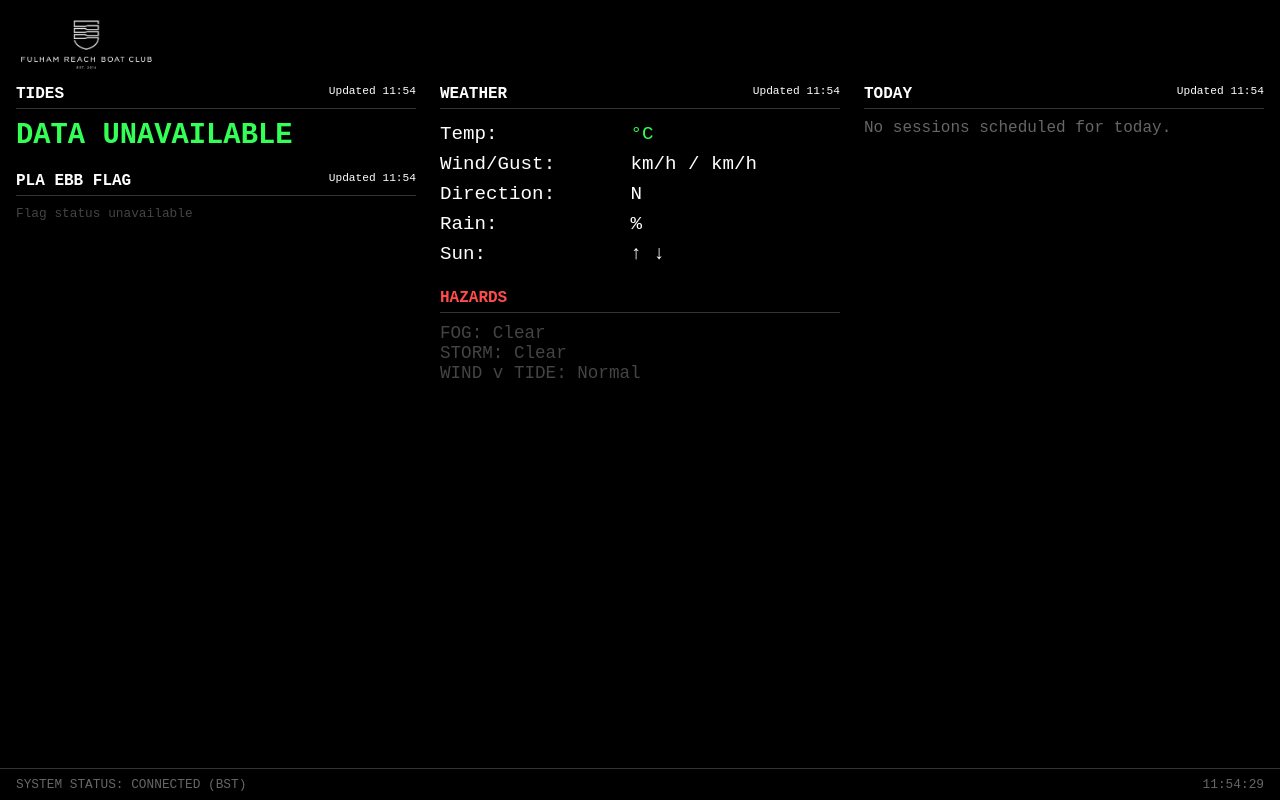
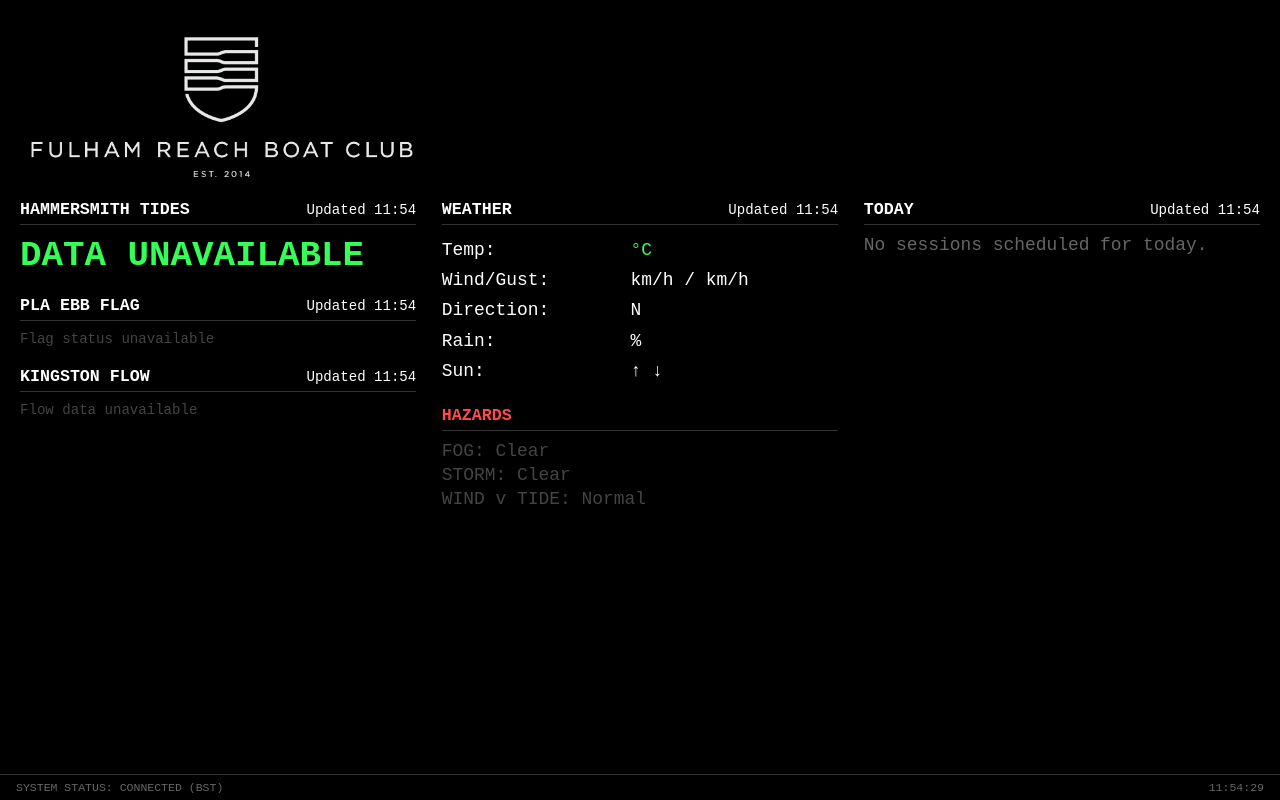
Before and after one commit to andrewfdn1/frbc-tides, a Flask app: page / in a window 1280 px wide. Run offline with Flask 3, Linux system fonts and the light colour scheme.

Commit message:
Update index.html

```diff
--- a/templates/index.html
+++ b/templates/index.html
@@ -2,34 +2,169 @@
 <html lang="en">
 <head>
     <meta charset="UTF-8">
-    <title>TIDES AT HAMMERSMITH</title>
+    <meta name="viewport" content="width=device-width, initial-scale=1.0">
+    <title>HAMMERSMITH TIDES</title>
     <style>
         * { box-sizing: border-box; margin: 0; padding: 0; font-family: 'Courier New', Courier, monospace; }
-        body { background-color: #000; color: #fff; min-height: 100vh; overflow: hidden; }
-        .logo-container { padding: 12px 16px 8px; }
-        .logo-container img { height: 60px; width: auto; }
-        .grid { display: grid; grid-template-columns: 1fr 1fr 1fr; gap: 24px; padding: 0 16px; }
-        h3 { border-bottom: 1px solid #333; padding-bottom: 5px; text-transform: uppercase; font-size: 1rem; margin-bottom: 10px; display: flex; justify-content: space-between; }
 
-        /* Updated timestamps to be white */
-        .updated { font-size: 0.7rem; color: #fff; font-weight: normal; text-transform: none; }
+        body {
+            background-color: #000;
+            color: #fff;
+            min-height: 100vh;
+        }
 
-        .metric { color: #33FF57; font-weight: bold; font-size: 1.8rem; margin-bottom: 10px; }
-        .tide-row { font-size: 1.5rem; line-height: 1.2; white-space: pre; font-weight: bold; }
+        /* Logo */
+        .logo-container {
+            padding: 12px 16px 8px;
+        }
+
+        @media (orientation: portrait) {
+            .logo-container img {
+                width: 100%;
+                height: auto;
+            }
+        }
+
+        @media (orientation: landscape) {
+            .logo-container img {
+                width: 33%;
+                height: auto;
+            }
+        }
+
+        /* Layout grid */
+        .grid {
+            display: grid;
+            grid-template-columns: 1fr 1fr 1fr;
+            gap: clamp(12px, 2vw, 28px);
+            padding: 0 clamp(10px, 2vw, 20px);
+        }
+
+        @media (orientation: portrait) {
+            .grid {
+                grid-template-columns: 1fr;
+            }
+        }
+
+        /* Fluid font sizes */
+        :root {
+            --fs-base:   clamp(13px, 1.4vw, 18px);
+            --fs-label:  clamp(11px, 1.1vw, 15px);
+            --fs-metric: clamp(20px, 2.8vw, 38px);
+            --fs-tide:   clamp(17px, 2.2vw, 30px);
+            --fs-header: clamp(13px, 1.3vw, 17px);
+            --fs-footer: clamp(10px, 0.9vw, 13px);
+        }
+
+        h3 {
+            border-bottom: 1px solid #333;
+            padding-bottom: 5px;
+            text-transform: uppercase;
+            font-size: var(--fs-header);
+            margin-bottom: 10px;
+            display: flex;
+            justify-content: space-between;
+            align-items: baseline;
+        }
+
+        .updated {
+            font-size: var(--fs-label);
+            color: #fff;
+            font-weight: normal;
+            text-transform: none;
+        }
+
+        .metric {
+            color: #33FF57;
+            font-weight: bold;
+            font-size: var(--fs-metric);
+            margin-bottom: 10px;
+        }
+
+        .tide-row {
+            font-size: var(--fs-tide);
+            line-height: 1.3;
+            white-space: pre;
+            font-weight: bold;
+        }
+
         .tide-hi { color: #FFD700; }
         .tide-lo { color: #00CED1; }
 
-        .warn-active { color: #FFFF00; font-weight: bold; margin-top: 10px; animation: blink 2s infinite; }
-        @keyframes blink { 0% { opacity: 1; } 50% { opacity: 0.3; } 100% { opacity: 1; } }
+        .warn-active {
+            color: #FFFF00;
+            font-weight: bold;
+            margin-top: 10px;
+            font-size: var(--fs-base);
+            animation: blink 2s infinite;
+        }
 
-        .pla-flag img { height: 100px; margin: 10px 0; border: 1px solid #333; }
-        .weather-table { width: 100%; font-size: 1.2rem; border-collapse: collapse; }
-        .weather-table td { padding: 4px 0; }
+        @keyframes blink {
+            0%   { opacity: 1; }
+            50%  { opacity: 0.3; }
+            100% { opacity: 1; }
+        }
 
-        /* Calendar Styling */
-        .cal-event { margin-bottom: 12px; font-size: 1.1rem; border-left: 3px solid #33FF57; padding-left: 8px; }
+        .pla-flag img {
+            height: clamp(60px, 8vw, 120px);
+            margin: 10px 0;
+            border: 1px solid #333;
+        }
 
-        footer { position: fixed; bottom: 0; width: 100%; border-top: 1px solid #333; padding: 8px 16px; font-size: 0.8rem; color: #666; display: flex; justify-content: space-between; background: #000; }
+        .weather-table {
+            width: 100%;
+            font-size: var(--fs-base);
+            border-collapse: collapse;
+        }
+
+        .weather-table td {
+            padding: clamp(3px, 0.4vw, 6px) 0;
+        }
+
+        .flow-value {
+            font-size: var(--fs-metric);
+            font-weight: bold;
+            color: #00CED1;
+            margin: 6px 0 2px;
+        }
+
+        .flow-label {
+            font-size: var(--fs-label);
+            color: #888;
+        }
+
+        .cal-event {
+            margin-bottom: clamp(8px, 1vw, 14px);
+            font-size: var(--fs-base);
+            border-left: 3px solid #33FF57;
+            padding-left: 8px;
+            line-height: 1.4;
+        }
+
+        .cal-time {
+            color: #33FF57;
+            font-size: var(--fs-base);
+        }
+
+        .hazard-line {
+            font-size: var(--fs-base);
+            margin-bottom: 4px;
+        }
+
+        footer {
+            position: fixed;
+            bottom: 0;
+            width: 100%;
+            border-top: 1px solid #333;
+            padding: 6px 16px;
+            font-size: var(--fs-footer);
+            color: #666;
+            display: flex;
+            justify-content: space-between;
+            background: #000;
+        }
+
+        body { padding-bottom: 32px; }
     </style>
 </head>
 <body>
@@ -39,20 +174,20 @@
 </div>
 
 <div class="grid">
+
     <!-- COLUMN 1: TIDES & FLAG -->
     <div>
-        <h3>TIDES <span class="updated">Updated {{ d.tides.updated }}</span></h3>
+        <h3>HAMMERSMITH TIDES <span class="updated">Updated {{ d.tides.updated }}</span></h3>
         <div class="metric" id="tide-main">
             {% if d.tides.direction %}{{ d.tides.direction }} UNTIL {{ d.tides.until }}{% else %}DATA UNAVAILABLE{% endif %}
         </div>
         <div id="tide-list">
             {% for t in d.tides.upcoming %}
-                <!-- Fixed: Using Python string formatting instead of JS padEnd -->
                 <div class="tide-row {{ 'tide-hi' if t.type == 'HighWater' else 'tide-lo' }}">{{ "%-3s"|format(t.label) }} {{ "%-12s"|format(t.time) }} {{ t.height }}</div>
             {% endfor %}
         </div>
         {% if d.tides.launch_warning %}
-            <div class="warn-active">⚠️ {{ d.tides.launch_warning }}</div>
+            <div class="warn-active">&#9888; {{ d.tides.launch_warning }}</div>
         {% endif %}
 
         <h3 style="margin-top:20px;">PLA EBB FLAG <span class="updated">Updated {{ d.pla_updated }}</span></h3>
@@ -60,34 +195,42 @@
             {% if d.pla_flag %}
                 <img src="{{ d.pla_flag }}" alt="PLA Flag">
             {% else %}
-                <p style="color:#444; font-size:0.8rem;">Flag status unavailable</p>
+                <p style="color:#444; font-size: var(--fs-label);">Flag status unavailable</p>
             {% endif %}
         </div>
+
+        <h3 style="margin-top:20px;">KINGSTON FLOW <span class="updated">Updated {{ d.flow_updated }}</span></h3>
+        {% if d.kingston_flow %}
+            <div class="flow-value">{{ d.kingston_flow.flow }} <span style="font-size: var(--fs-base); color:#888;">{{ d.kingston_flow.unit }}</span></div>
+            <div class="flow-label">Mean river flow at Kingston</div>
+        {% else %}
+            <p style="color:#444; font-size: var(--fs-label);">Flow data unavailable</p>
+        {% endif %}
     </div>
 
-    <!-- COLUMN 2: WEATHER -->
+    <!-- COLUMN 2: WEATHER & HAZARDS -->
     <div>
         <h3>WEATHER <span class="updated">Updated {{ d.weather.updated }}</span></h3>
         {% if d.weather.error %}
-            <p style="color: #FF4B4B;">Weather Currently Unavailable</p>
+            <p style="color: #FF4B4B; font-size: var(--fs-base);">Weather Currently Unavailable</p>
         {% else %}
             <table class="weather-table">
                 <tr><td>Temp:</td><td style="color:#33FF57">{{ d.weather.temp }}</td></tr>
                 <tr><td>Wind/Gust:</td><td>{{ d.weather.wind }} / {{ d.weather.gusts }}</td></tr>
                 <tr><td>Direction:</td><td>{{ d.weather.direction }}</td></tr>
                 <tr><td>Rain:</td><td>{{ d.weather.rain }}</td></tr>
-                <tr><td>Sun:</td><td>↑{{ d.weather.sunrise }} ↓{{ d.weather.sunset }}</td></tr>
+                <tr><td>Sun:</td><td>&#8593;{{ d.weather.sunrise }} &#8595;{{ d.weather.sunset }}</td></tr>
             </table>
         {% endif %}
 
         <h3 style="margin-top:20px; color:#FF4B4B;">HAZARDS</h3>
-        <div style="font-size: 1.1rem;">
+        <div>
             {% if not d.weather.error %}
-                <p style="color: {{ '#FFFF00' if d.weather.warnings.fog else '#444' }}">FOG: {{ '⚠️ ACTIVE' if d.weather.warnings.fog else 'Clear' }}</p>
-                <p style="color: {{ '#FFFF00' if d.weather.warnings.storm else '#444' }}">STORM: {{ '⚠️ ACTIVE' if d.weather.warnings.storm else 'Clear' }}</p>
-                <p style="color: {{ '#FFFF00' if d.weather.warnings.wind_vs_tide else '#444' }}">WIND v TIDE: {{ '⚠️ ROUGH' if d.weather.warnings.wind_vs_tide else 'Normal' }}</p>
+                <p class="hazard-line" style="color: {{ '#FFFF00' if d.weather.warnings.fog else '#444' }}">FOG: {{ '&#9888; ACTIVE' if d.weather.warnings.fog else 'Clear' }}</p>
+                <p class="hazard-line" style="color: {{ '#FFFF00' if d.weather.warnings.storm else '#444' }}">STORM: {{ '&#9888; ACTIVE' if d.weather.warnings.storm else 'Clear' }}</p>
+                <p class="hazard-line" style="color: {{ '#FFFF00' if d.weather.warnings.wind_vs_tide else '#444' }}">WIND v TIDE: {{ '&#9888; ROUGH' if d.weather.warnings.wind_vs_tide else 'Normal' }}</p>
             {% else %}
-                <p style="color:#444;">Hazards check unavailable</p>
+                <p class="hazard-line" style="color:#444;">Hazards check unavailable</p>
             {% endif %}
         </div>
     </div>
@@ -99,14 +242,15 @@
             {% if d.cal.list %}
                 {% for e in d.cal.list %}
                     <div class="cal-event">
-                        <span style="color:#33FF57">{{ e.time }}</span><br>{{ e.summary }}
+                        <span class="cal-time">{{ e.time }}</span><br>{{ e.summary }}
                     </div>
                 {% endfor %}
             {% else %}
-                <p style="color:#666">No sessions scheduled for {{ d.cal.day_label.lower() }}.</p>
+                <p style="color:#666; font-size: var(--fs-base);">No sessions scheduled for {{ d.cal.day_label.lower() }}.</p>
             {% endif %}
         </div>
     </div>
+
 </div>
 
 <footer>
@@ -115,18 +259,13 @@
 </footer>
 
 <script>
-    // Refresh the whole page every 10 minutes to sync with the backend
     function autoRefresh() {
         fetch('/data')
-            .then(response => {
-                if (response.ok) {
-                    location.reload();
-                }
-            })
+            .then(response => { if (response.ok) location.reload(); })
             .catch(err => console.log("Refresh failed, will try again."));
     }
+    setInterval(autoRefresh, 600000);
+</script>
 
-    setInterval(autoRefresh, 600000); // 10 minutes
-</script>
 </body>
 </html>
```
